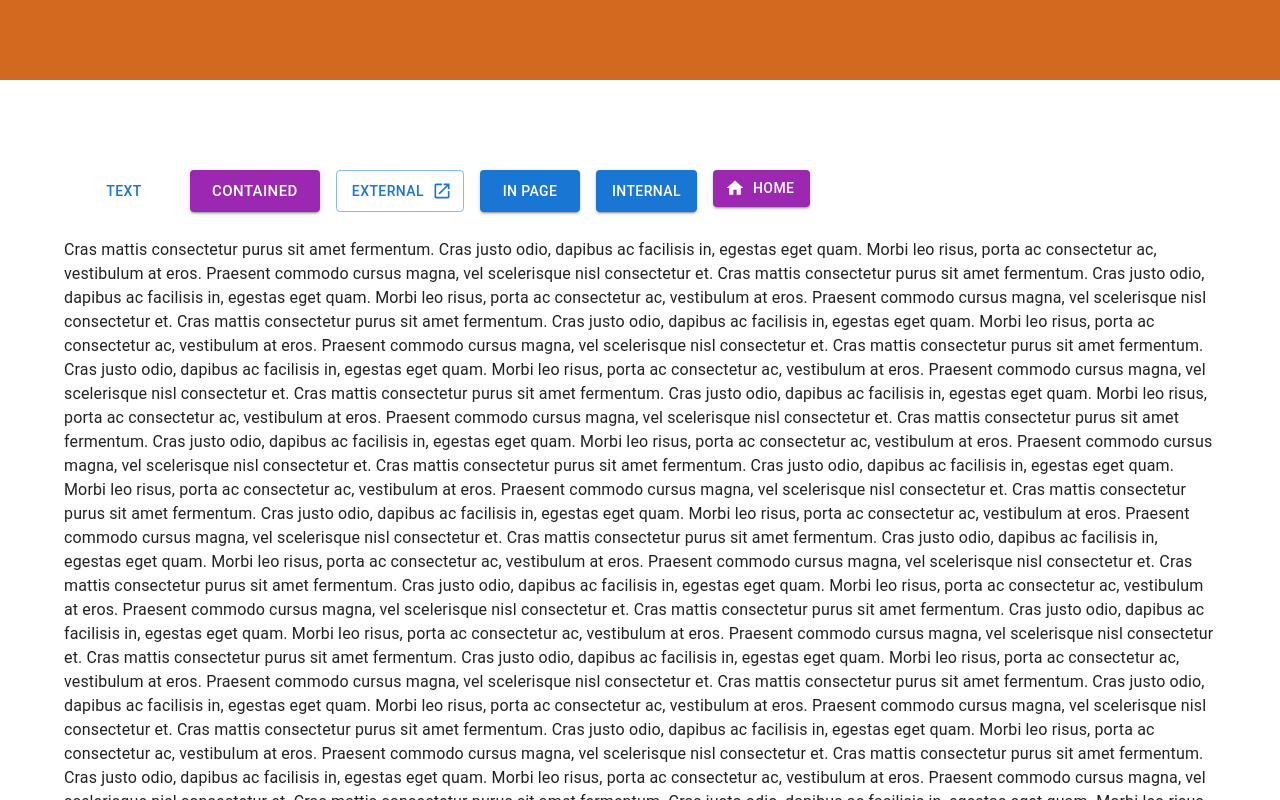
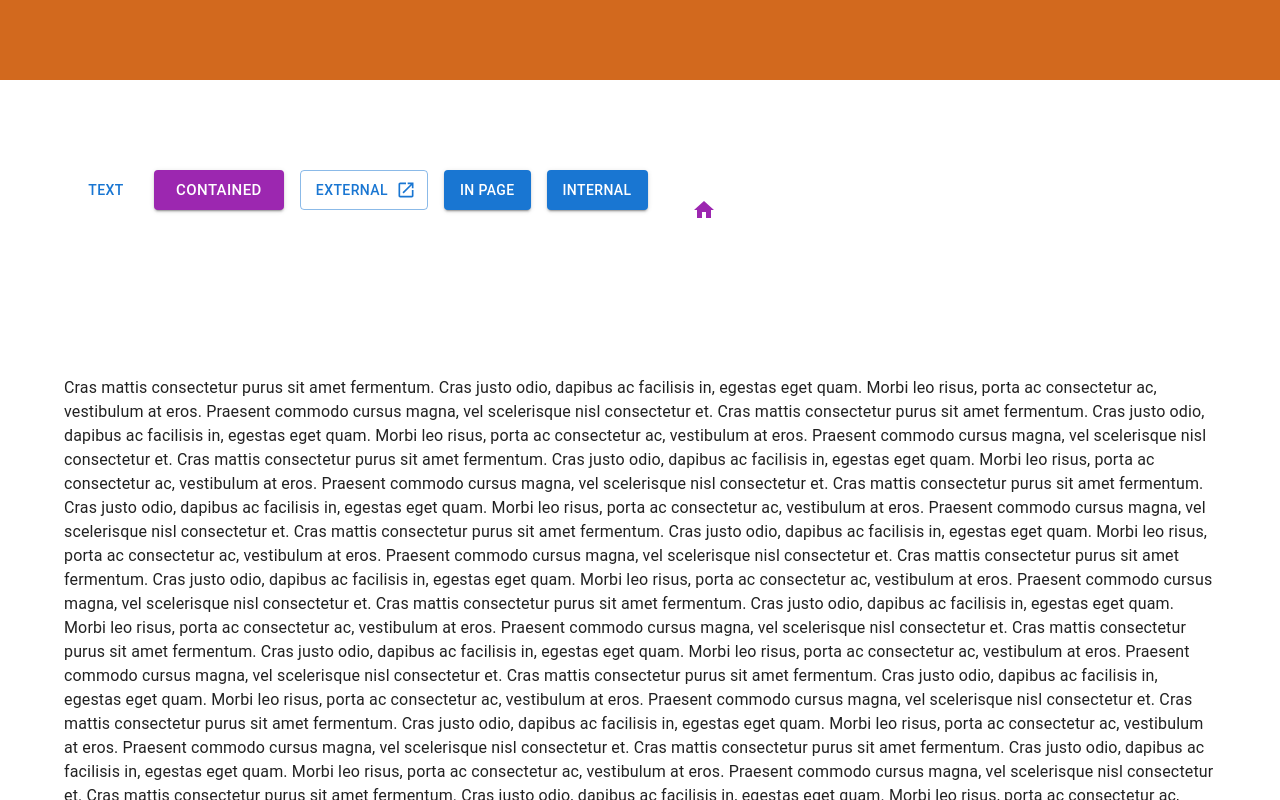
Before and after one commit to Ted2121/react-molecules, a React (Vite) app in the folder react-molecules/: page / in a window 1280 px wide. Shown: the top 800 px of the page. Built offline with nearby package versions, Linux system fonts and the light colour scheme.

Commit message:
refactoring

```diff
--- a/react-molecules/src/button/button.component.tsx
+++ b/react-molecules/src/button/button.component.tsx
@@ -1,10 +1,11 @@
-import ButtonProps, { AutoSize, ButtonVariant, ColorVariant, HrefTarget, SizeVariant } from "./types/button-props.model";
 import * as React from 'react';
 import Button from '@mui/material/Button';
 import { useHandleAnchorClick } from "./hooks/use-handle-anchor-click.hook";
-import { useNavigate } from "react-router-dom";
+import { NavigateFunction, useNavigate } from "react-router-dom";
 import ButtonStylesheet from "./types/button.stylesheet";
-import { Tooltip } from "@mui/material";
+import { IconButton, Tooltip } from "@mui/material";
+import ButtonProps from './types/button-props.model';
+import { ButtonVariant, ColorVariant, HrefTarget, SizeVariant } from '../shared/types/component-props-types.model';
 
 export default function ButtonComponent(props: ButtonProps) {
     //#region props
@@ -36,7 +37,9 @@ export default function ButtonComponent(props: ButtonProps) {
         styles,
     } = props;
 
+    const navigate = useNavigate();
     const standardButtonProps = {
+        navigate,
         labelText,
         id,
         disabled,
@@ -54,23 +57,29 @@ export default function ButtonComponent(props: ButtonProps) {
     };
     //#endregion
 
+
     return (
         <>
             {tooltipText ? (
                 <Tooltip title={tooltipText} placement={tooltipPlacement ?? undefined}>
                     <span> {/* This wrapper ensures the Tooltip works with disabled buttons */}
-                    <StandardButton {...standardButtonProps} />
+                        {isIconButton ? (
+                            <IconButtonComponent {...standardButtonProps}/>
+                        ) : (
+                            <StandardButtonComponent {...standardButtonProps} />
+                        )}
                     </span>
                 </Tooltip>
             ) : (
-            <StandardButton {...standardButtonProps} />
+                <StandardButtonComponent {...standardButtonProps} />
             )}
         </>
     )
 }
 
 export interface StandardButtonProps {
-    labelText: string;
+    navigate: NavigateFunction,
+    labelText?: string;
     id?: string;
     disabled?: boolean;
     hidden?: boolean;
@@ -86,7 +95,8 @@ export interface StandardButtonProps {
     styles?: ButtonStylesheet
 }
 
-export function StandardButton({
+export function StandardButtonComponent({
+    navigate,
     labelText,
     id,
     disabled,
@@ -102,12 +112,19 @@ export function StandardButton({
     endIcon,
     styles,
 }: StandardButtonProps) {
-    const navigate = useNavigate();
     const onAnchorClick = href ? useHandleAnchorClick(navigate, href, target, removeNoreferrer) : undefined;
+    const buttonSx = {
+        aspectRatio: styles?.aspectRatio || undefined,
+        minWidth: styles?.minWidth || undefined,
+        maxHeight: styles?.maxHeight || 40,
+        fontSize: styles?.fontSize || undefined,
+        textTransform: styles?.textTransform || undefined,
+    };
 
     return (
         <Button
             id={id}
+            className={styles?.className ?? ''}
             disabled={disabled}
             hidden={hidden}
             variant={variant}
@@ -118,11 +135,49 @@ export function StandardButton({
             href={href || undefined}
             startIcon={startIcon || undefined}
             endIcon={endIcon || undefined}
-            sx={{
-                minWidth: styles?.minWidth || 100,
-            }}
+            sx={buttonSx}
         >
             {labelText}
         </Button>
     )
 }
+
+export function IconButtonComponent({
+    navigate,
+    id,
+    disabled,
+    hidden,
+    colorVariant,
+    sizeVariant,
+    onClick,
+    href,
+    target,
+    removeNoreferrer,
+    startIcon,
+    endIcon,
+    styles,
+}: StandardButtonProps) {
+    const onAnchorClick = href ? useHandleAnchorClick(navigate, href, target, removeNoreferrer) : undefined;
+
+    if (!startIcon && !endIcon) return null;
+
+    return (
+        <IconButton
+            id={id}
+            disabled={disabled}
+            hidden={hidden}
+            color={colorVariant}
+            size={sizeVariant}
+            onClick={href ? onAnchorClick : onClick}
+            component={href ? 'a' : 'button'}
+            href={href || undefined}
+            sx={{
+                aspectRatio: styles?.aspectRatio || 1,
+                minWidth: styles?.minWidth || undefined,
+                fontSize: styles?.fontSize || undefined,
+            }}
+        >
+            {startIcon || endIcon}
+        </IconButton>
+    );
+}
--- a/react-molecules/src/examples/appbar/appbar-stylesheet.example.ts
+++ b/react-molecules/src/examples/appbar/appbar-stylesheet.example.ts
@@ -5,7 +5,7 @@ export function getElevatedAppBarStyles(): ElevatedAppbarStylesheet {
         backgroundColor: '#ae93b8',
         height: 80,
         padding: '30px 20px',
-        class: 'appbar-bg-color',
+        className: 'appbar-bg-color',
         hasSpacingBelow: true,
         // gap: 20
     }
--- a/react-molecules/src/examples/button/buttons.example.tsx
+++ b/react-molecules/src/examples/button/buttons.example.tsx
@@ -28,11 +28,12 @@ export default function Buttons() {
         startIcon: <HomeIcon/>,
         styles: buttonStyles,
         tooltipText: 'Home sweet home',
-        tooltipPlacement: 'right'
+        tooltipPlacement: 'right',
+        isIconButton: true
     }
 
     return (
-        <Box sx={{ display: 'flex', gap:2, padding: '10px' }}>
+        <Box sx={{ display: 'flex', gap:2, padding: '10px', height:'200px' }}>
             <ButtonComponent {...textButtonProps} />
             <ButtonComponent {...containedButtonProps} />
             <ButtonComponent {...externalLinkButton} />
--- a/react-molecules/src/navigation-bars/appbar/elevated-appbar/elevated-appbar.component.tsx
+++ b/react-molecules/src/navigation-bars/appbar/elevated-appbar/elevated-appbar.component.tsx
@@ -28,7 +28,7 @@ export default function ElevatedAppBar(props: AppBarProps) {
       {pinned}
       <ElevationScroll {...props}>
         <AppBar
-          className={styles?.class ?? ''}
+          className={styles?.className ?? ''}
           sx={{
             position: styles?.position ?? 'sticky',
             top: styles?.top ?? 0,
--- /dev/null
+++ b/react-molecules/src/shared/types/stylesheet-types.model.ts
@@ -0,0 +1,3 @@
+export type Size = number | string;
+
+export type TextTransform = 'none' | 'capitalize' | 'uppercase' | 'lowercase';
```
Also changed, not shown: react-molecules/src/button/types/button-props.model.ts (+1 -16 lines), react-molecules/src/button/types/button.stylesheet.ts (+7 -2 lines), react-molecules/src/navigation-bars/appbar/types/elevated-appbar.stylesheet.ts (+7 -7 lines), react-molecules/src/shared/types/component-props-types.model.ts (added, +13 -0 lines), react-molecules/src/shared/standard-functions/utils.ts (renamed from react-molecules/src/standard-functions/utils.ts). Lines whose indentation alone changed are shown as unchanged.
